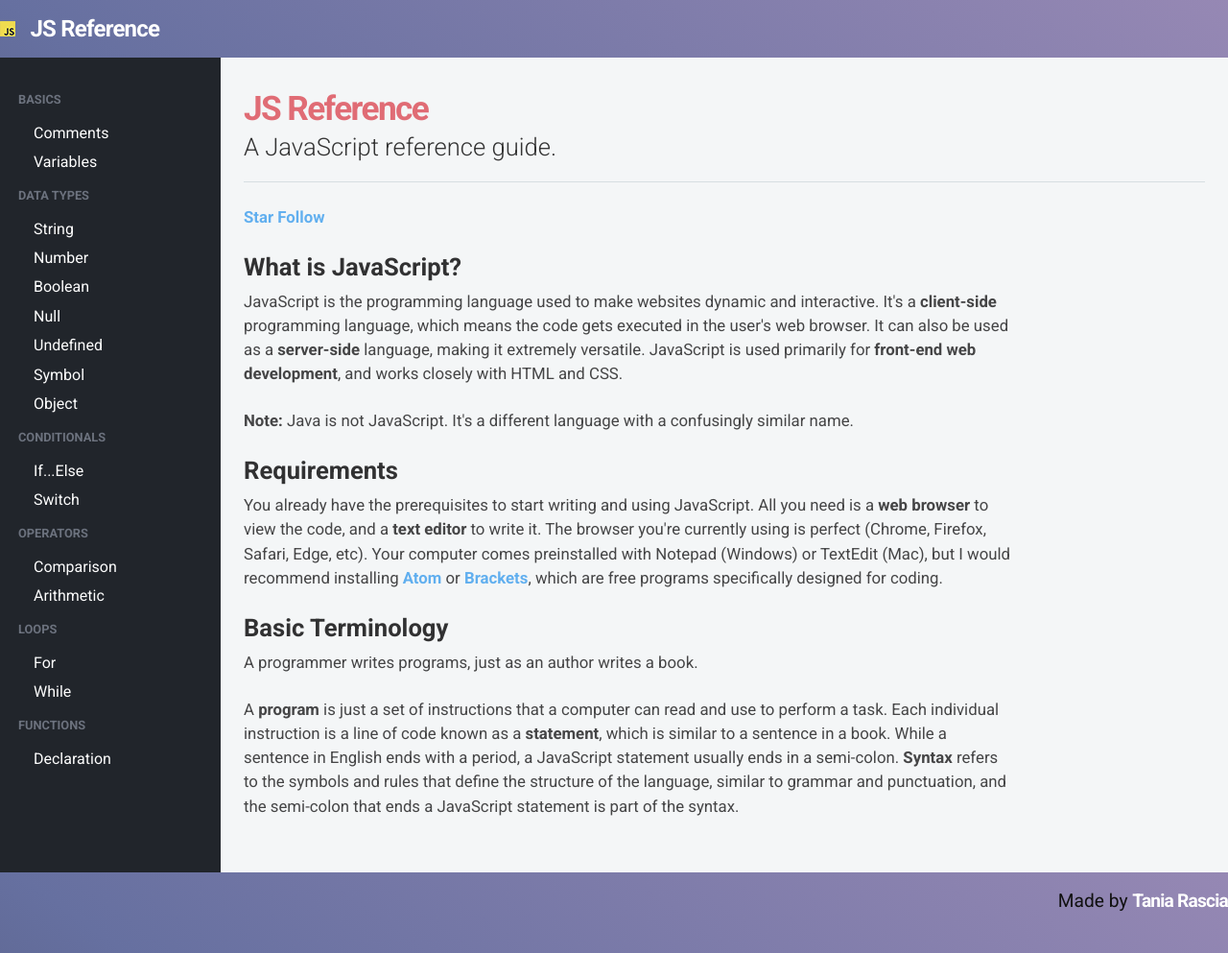
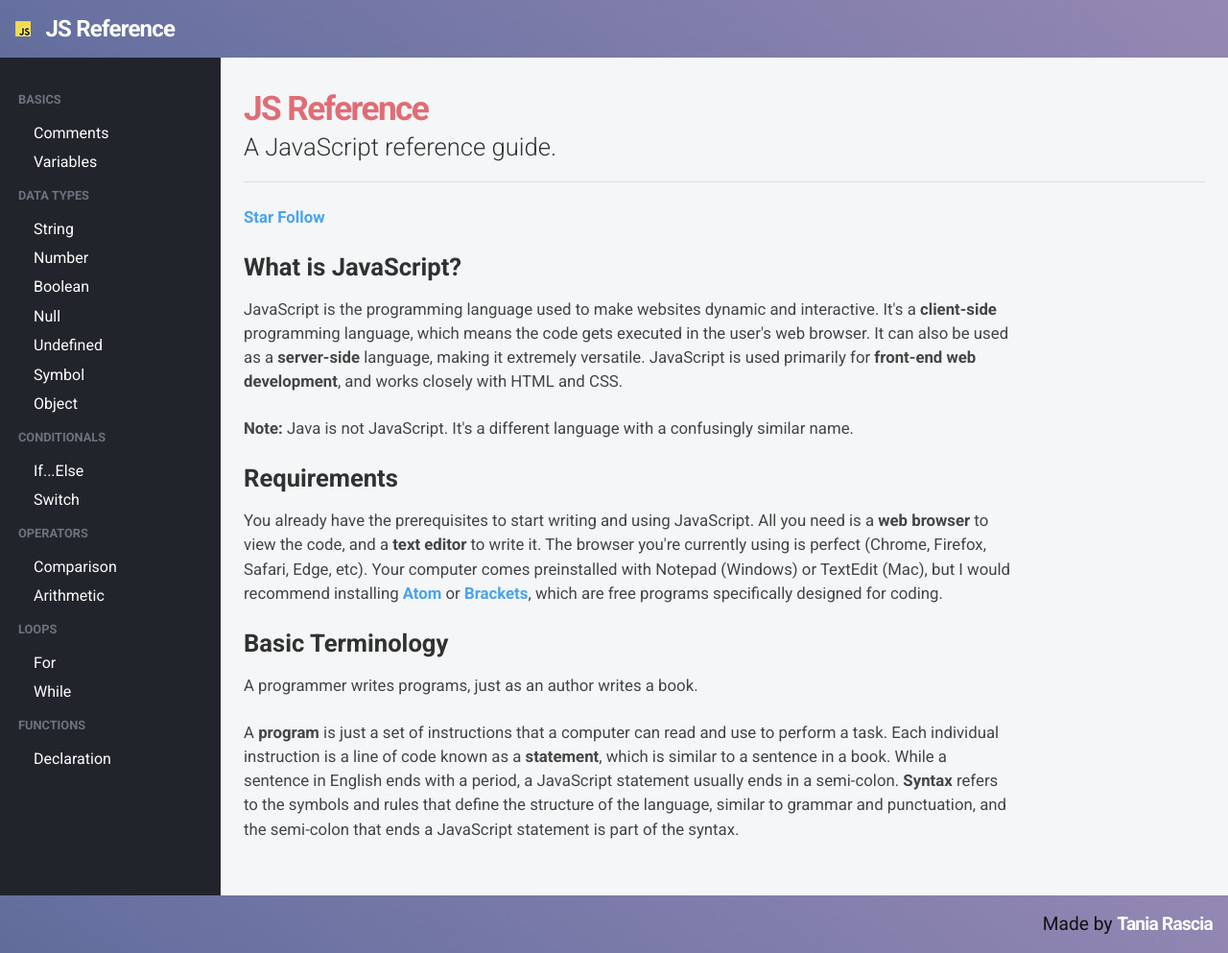
Before and after one commit to KJLarson/snippets, a Jekyll site: the page built from index.html, in a window 1280 px wide. Shown: the whole page at 96% size. Built offline with Jekyll 4.4.1, drawn with Linux system fonts in a browser that asks for light colours; nearby versions of some CDN libraries.

Commit message:
Updating styles

```diff
--- a/_sass/base/_variables.scss
+++ b/_sass/base/_variables.scss
@@ -22,8 +22,8 @@ $primary-color: #61afef;
 $secondary-color: #98c379;
 $accent-color: #cdcdcd;
 $alternate-background: #ECF0F5;
-$link-color: #61afef;
-$link-hover-color: darken($link-color, 20%);
+$link-color: darken(#61afef, 5%);
+$link-hover-color: darken($link-color, 15%);
 $highlight: #ffeea8;
 $error: #e06c75;
 $bq-border: 8px solid white;
--- a/_sass/components/_layout.scss
+++ b/_sass/components/_layout.scss
@@ -16,6 +16,7 @@
 
 header,
 footer {
+	padding: 0 1rem;
 	margin-left: auto;
 	margin-right: auto;
 	max-width: $large;
@@ -29,6 +30,12 @@ footer {
 		&:hover {
 			color: white;
 		}
+	}
+}
+
+header {
+	a:hover {
+		background: transparent;
 	}
 }
 
@@ -77,20 +84,23 @@ h1 {
 
 h2 {
 	font-size: $h2;
-	margin-bottom: .5rem;
 }
 
 h3 {
 	font-size: $h3;
-	margin-bottom: .5rem;
 }
 
 h4 {
 	font-size: $h4;
-	margin-bottom: .5rem;
 }
 
 h5 {
 	font-size: $h5;
-	margin-bottom: .5rem;
 }
+
+h2,
+h3,
+h4,
+h5 {
+	margin-bottom: 1rem;
+}
--- a/_sass/components/_scaffolding.scss
+++ b/_sass/components/_scaffolding.scss
@@ -37,7 +37,7 @@ a {
 	&:hover,
 	&:active,
 	&:focus {
-		color: darken($link-color, 15%);
+		color: $link-hover-color;
 		background: rgba(0, 0, 0, .15);
 	}
 }
```
